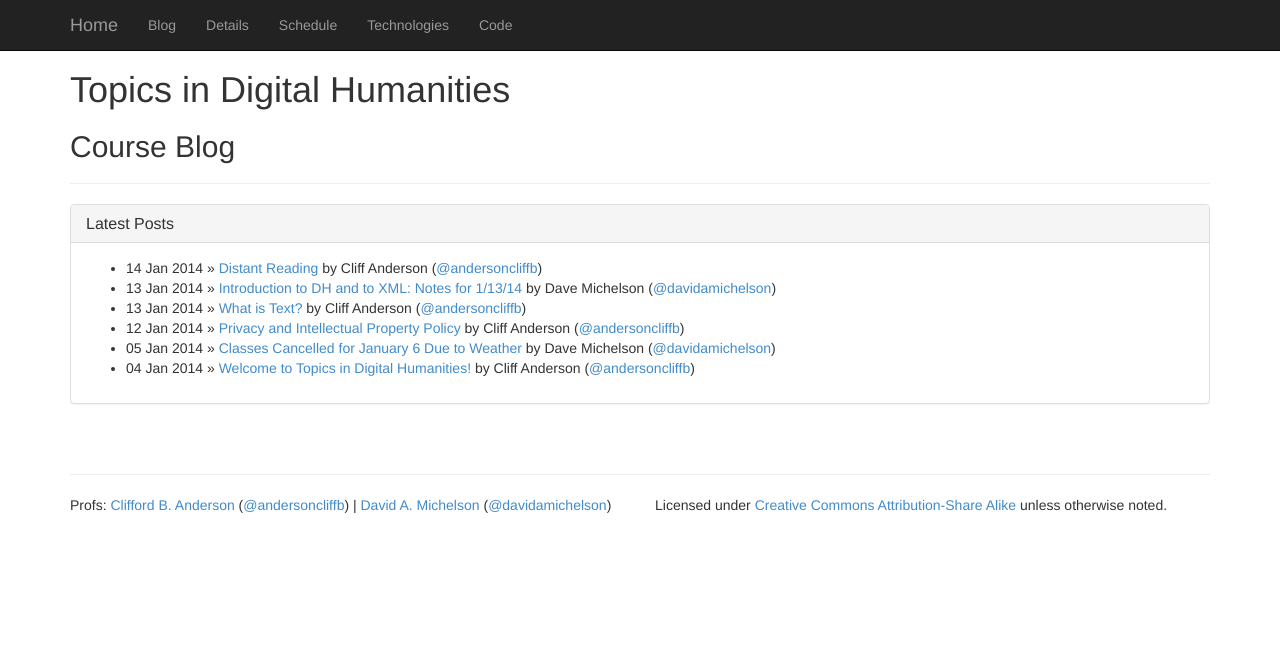
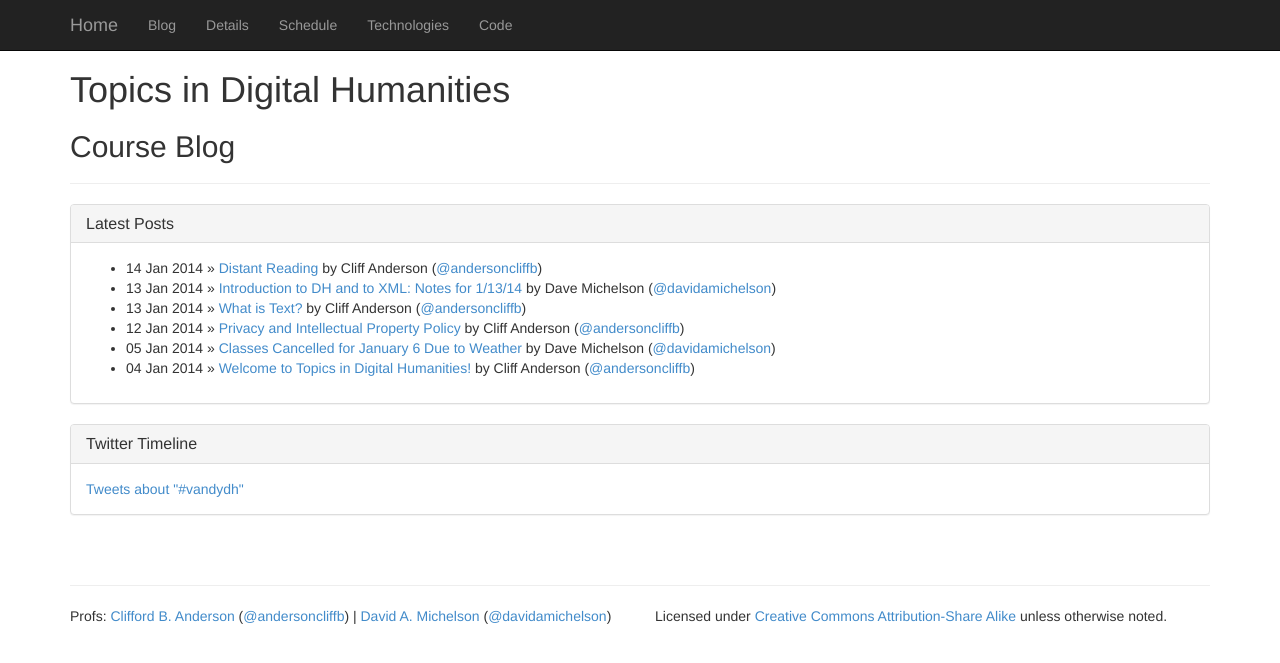
Before and after one commit to Ramona2020/paralipomena.github.io, a Jekyll site: the page built from blog/index.html, in a window 1280 px wide. Shown: the top 663 px of the page. Built offline with Jekyll 4.4.1, drawn with Linux system fonts in a browser that asks for light colours; Markdown is read by kramdown in place of the engine named in the settings; comment, search, counter and statistics services are not loaded.

Commit message:
Added Twitter timeline to blog page

```diff
--- a/blog/index.html
+++ b/blog/index.html
@@ -23,5 +23,16 @@
 				</div>
 			</div>
 		</div>
+		<div class="panel panel-default">
+			<div class="panel-heading">
+				<h3 class="panel-title">Twitter Timeline</h3>
+			</div>
+			<div class="panel-body">
+				<div id="twitter">
+					<a class="twitter-timeline" data-dnt="true" data-chrome="nofooter noborders transparent" href="https://twitter.com/search?q=%23vandydh" data-widget-id="423184400021348354">Tweets about "#vandydh"</a>
+					<script>!function(d,s,id){var js,fjs=d.getElementsByTagName(s)[0],p=/^http:/.test(d.location)?'http':'https';if(!d.getElementById(id)){js=d.createElement(s);js.id=id;js.src=p+"://platform.twitter.com/widgets.js";fjs.parentNode.insertBefore(js,fjs);}}(document,"script","twitter-wjs");</script>
+				</div>
+			</div>
+		</div>
 	</div>
 </div>
```
